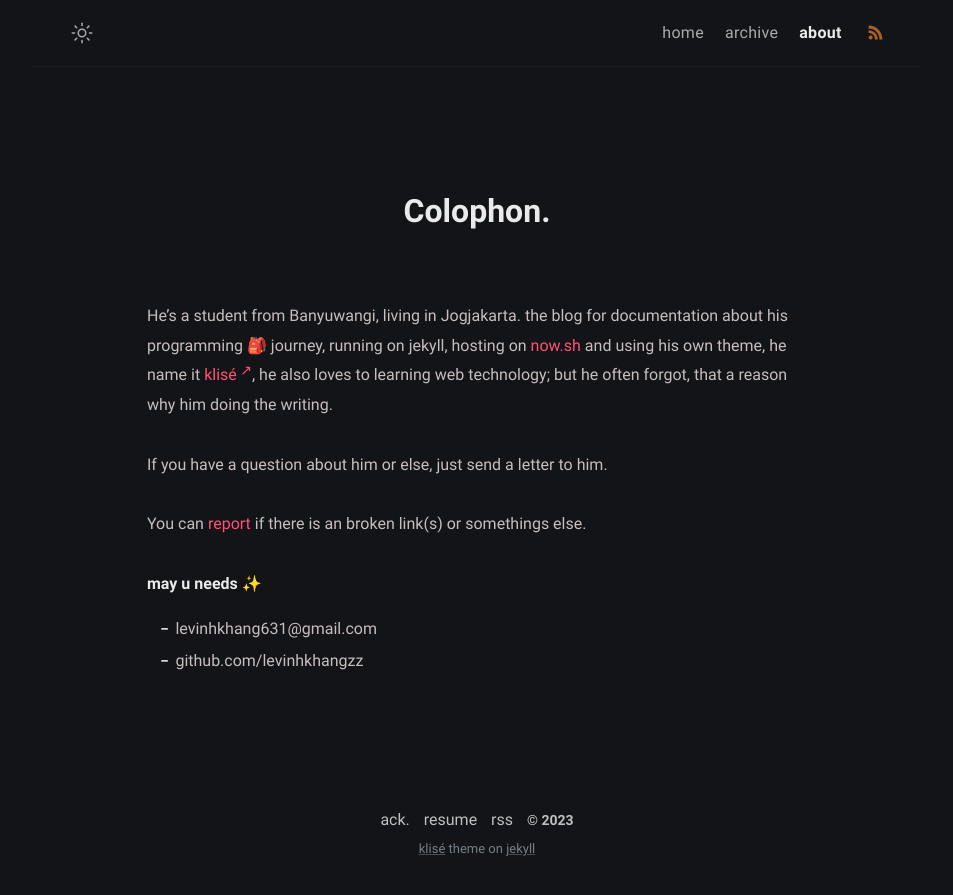
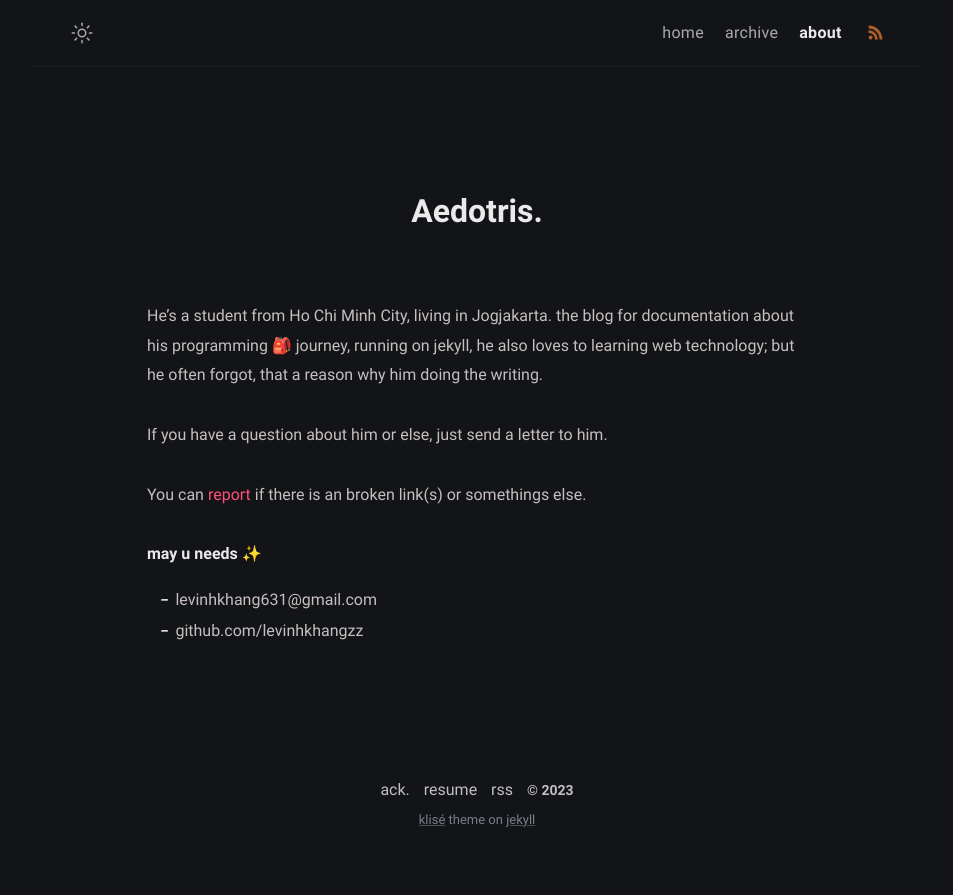
Before and after one commit to levinhkhangzz/nothing-here, a Jekyll site: the page built from about.md, in a window 1280 px wide. Shown: the top 895 px of the page, without its empty margins (163-1116 px from the left). Built offline with Jekyll 4.4.1, drawn with Linux system fonts in a browser that asks for light colours.

Commit message:
Update about.md

```diff
--- a/about.md
+++ b/about.md
@@ -1,16 +1,16 @@
 ---
-title: Colophon
+title: Aedotris
 permalink: /about/
 layout: page
-excerpt: Hello peeps, I'm student of computer science from Banyuwangi, living in Jogjakarta. This blog for documentation about my programming journey, running on jekyll, hosting on netlify and using my own simple theme.
+excerpt: Hello peeps, I am a medical student from Ho Chi Minh City, living in Vietnam. This blog to document my programming journey, run on jekyll, host on vercel and use my own simple theme.
 comments: false
 ---
 
-He's a student from Banyuwangi, living in Jogjakarta. the blog for documentation about his programming 🎒 journey, running on jekyll, hosting on [now.sh](http://now.sh) and using his own theme, he name it <a href="https://github.com/piharpi/jekyll-klise" target="_blank" rel="noopener">klisé</a>, he also loves to learning web technology; but he often forgot, that a reason why him doing the writing.
+He's a student from Ho Chi Minh City, living in Jogjakarta. the blog for documentation about his programming 🎒 journey, running on jekyll, he also loves to learning web technology; but he often forgot, that a reason why him doing the writing.
 
 If you have a question about him or else, just send a letter to him.
 
-You can [report](http://github.com/piharpi/jekyll-klise/issues/new) if there is an broken link(s) or somethings else.
+You can [report](http://github.com/levinhkhangzz/nothing-here/issues/new) if there is an broken link(s) or somethings else.
 
 **may u needs ✨**
 
```
